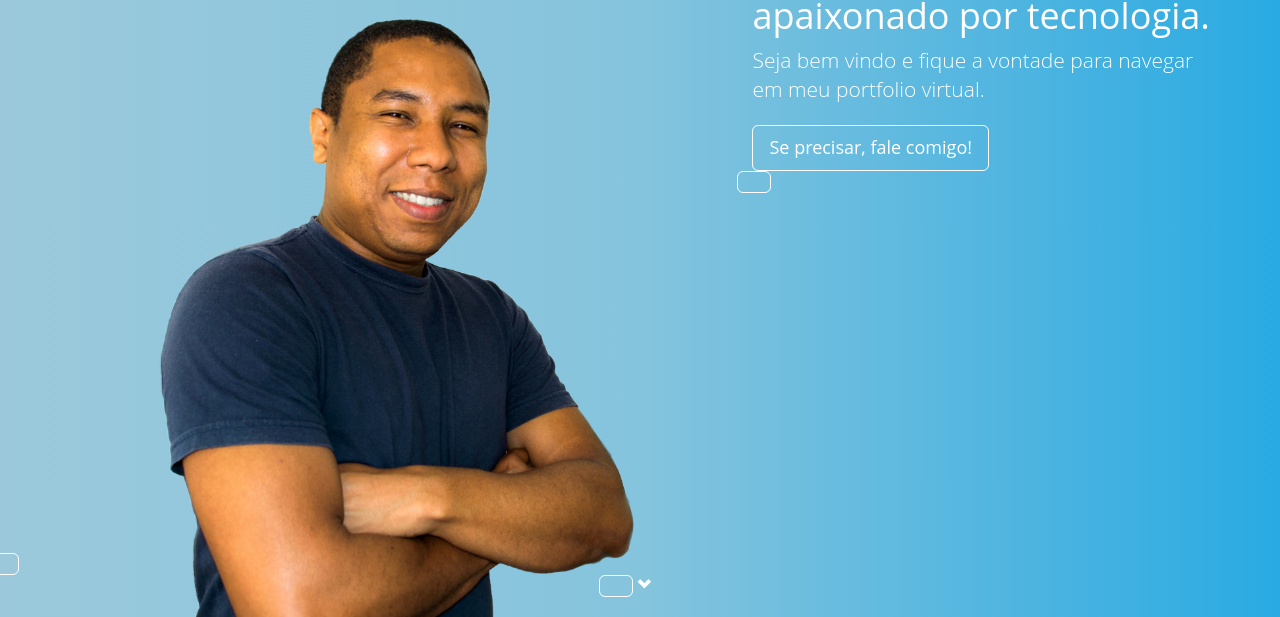
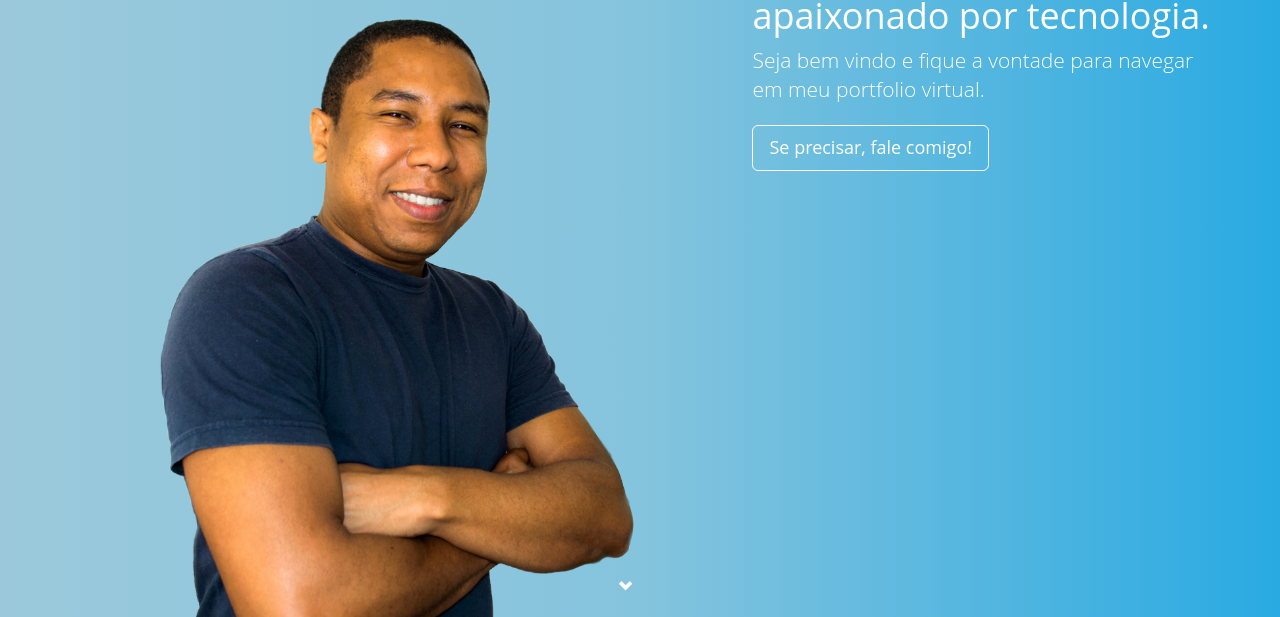
Before and after one commit to cafweb/portfolio, a Jekyll site: the page built from index.html, in a window 1280 px wide and 900 px high. Shown: the part 283-900 px from the top of the window. Built offline with Jekyll 4.4.1, drawn with Linux system fonts in a browser that asks for light colours; nearby versions of some CDN libraries; Markdown is read by kramdown in place of the engine named in the settings.

Commit message:
correocao na no fechamento da tag a da home

```diff
--- a/_includes/perfil.html
+++ b/_includes/perfil.html
@@ -9,7 +9,7 @@
             <div class="col-xs-5 col-dir">
                 <h1>Olá! Sou Carlos. Um Desenvolvedor Web, apaixonado por tecnologia.</h1>
                 <p class="lead">Seja bem vindo e fique a vontade para navegar em meu portfolio virtual.</p>
-                <a href="#fale-comigo" class="btn btn-default btn-lg" title="Fale comigo!">Se precisar, fale comigo!</ag>
+                <a href="#fale-comigo" class="btn btn-default btn-lg" title="Fale comigo!">Se precisar, fale comigo!</a>
             </div>
         </div>
         <div class="row scroll">
```
